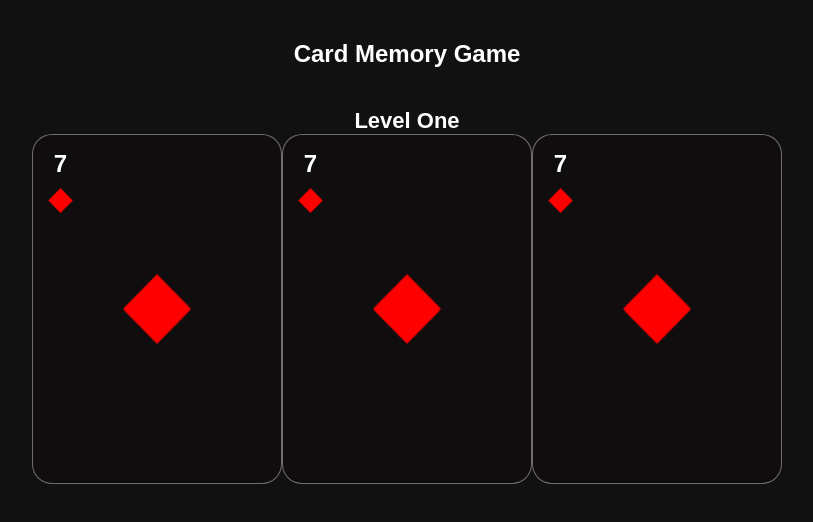
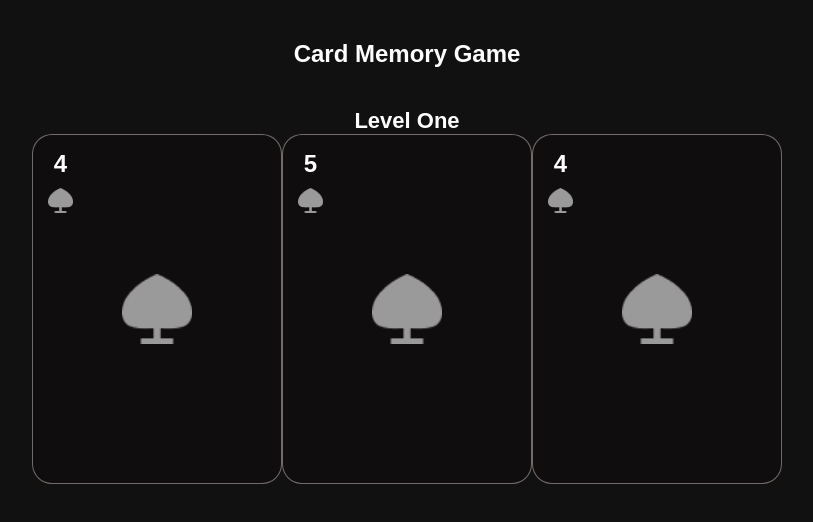
Before and after one commit to AtanasovCode/king-of-memory, a React (Vite) app: page / in a window 1280 px wide. Shown: the top 522 px of the page, without its empty margins (233-1046 px from the left). Built offline with nearby package versions, Linux system fonts and the light colour scheme.

Commit message:
card values now local to card component

```diff
--- a/src/components/Card.jsx
+++ b/src/components/Card.jsx
@@ -4,14 +4,12 @@ import { useEffect, useState } from 'react';
 
 
 const Card = ({
-    currentNum,
-    currentSuite,
-    setCurrentNum,
-    setCurrentSuite,
-
     getRandomNumber,
     getRandomSuite,
 }) => {
+
+    const [currentNum, setCurrentNum] = useState();
+    const [currentSuite, setCurrentSuite] = useState();
 
     useEffect(() => {
         setCurrentNum(getRandomNumber());
--- a/src/components/Game.jsx
+++ b/src/components/Game.jsx
@@ -12,14 +12,6 @@ const Game = () => {
 
 
     const [suite, setSuite] = useState(["heart", "diamond", "spade", "club"]);
-
-    const [currentNum, setCurrentNum] = useState();
-    const [currentSuite, setCurrentSuite] = useState();
-
-    useEffect(() => {
-        setCurrentNum(getRandomNumber());
-        setCurrentSuite(getRandomSuite());
-    }, [])
 
     const getRandomNumber = () => {
         let min = Math.ceil(1);
@@ -49,11 +41,6 @@ const Game = () => {
                 Card Memory Game
             </Styled.Heading>
             <LevelOne
-                currentNum={currentNum}
-                setCurrentNum={setCurrentNum}
-                currentSuite={currentSuite}
-                setCurrentSuite={setCurrentSuite}
-
                 getRandomNumber={getRandomNumber}
                 getRandomSuite={getRandomSuite}
             />
--- a/src/components/levels/LevelOne.jsx
+++ b/src/components/levels/LevelOne.jsx
@@ -3,11 +3,6 @@ import * as Styled from '../../styles/Levels.Styled';
 import Card from "../Card";
 
 const LevelOne = ({
-    currentNum,
-    currentSuite,
-    setCurrentNum,
-    setCurrentSuite,
-
     getRandomNumber,
     getRandomSuite,
 }) => {
@@ -19,29 +14,14 @@ const LevelOne = ({
             </Styled.Heading>
             <Styled.Game>
                 <Card
-                    currentNum={currentNum}
-                    setCurrentNum={setCurrentNum}
-                    currentSuite={currentSuite}
-                    setCurrentSuite={setCurrentSuite}
-
                     getRandomNumber={getRandomNumber}
                     getRandomSuite={getRandomSuite}
                 />
                 <Card
-                    currentNum={currentNum}
-                    setCurrentNum={setCurrentNum}
-                    currentSuite={currentSuite}
-                    setCurrentSuite={setCurrentSuite}
-
                     getRandomNumber={getRandomNumber}
                     getRandomSuite={getRandomSuite}
                 />
                 <Card
-                    currentNum={currentNum}
-                    setCurrentNum={setCurrentNum}
-                    currentSuite={currentSuite}
-                    setCurrentSuite={setCurrentSuite}
-
                     getRandomNumber={getRandomNumber}
                     getRandomSuite={getRandomSuite}
                 />
```
